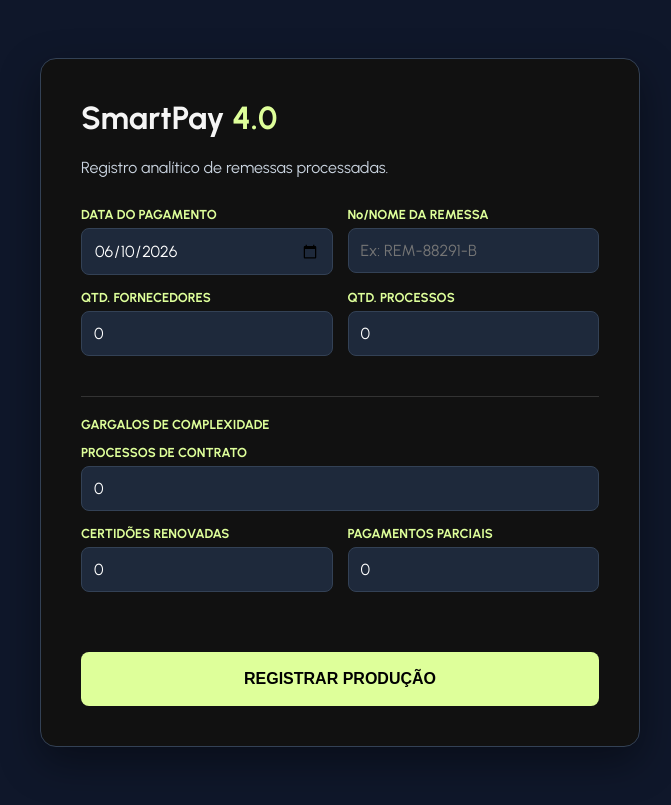
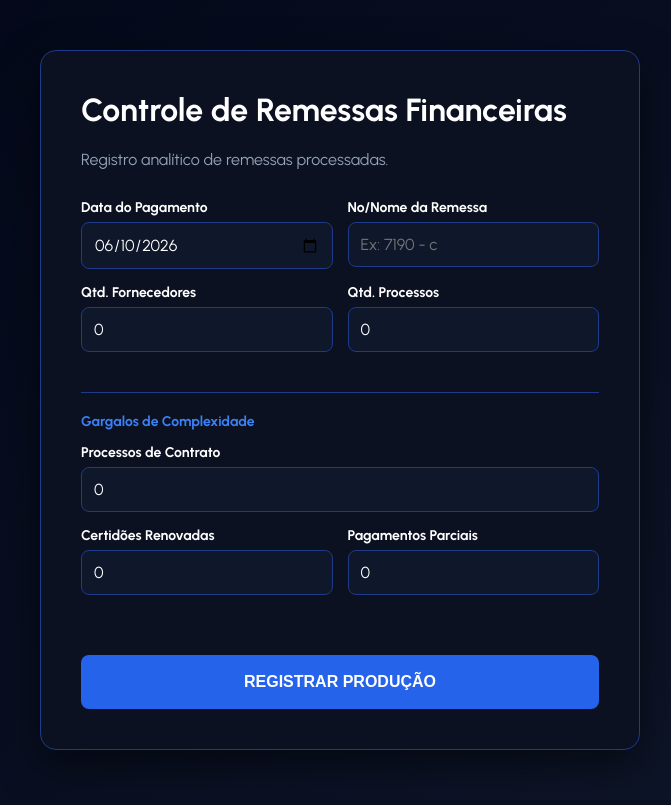
Before and after one commit to cassiojobs10-del/smartpay-sistema, a Flask app: page / in a window 1280 px wide. Shown: the whole page, without its empty margins (300-971 px from the left). After the commit the page ends 756 px from the top, so only its background shows below. Run offline with Flask 3, Linux system fonts and the light colour scheme.

Commit message:
Update index.html

```diff
--- a/templates/index.html
+++ b/templates/index.html
@@ -3,29 +3,88 @@
 <head>
     <meta charset="UTF-8">
     <meta name="viewport" content="width=device-width, initial-scale=1.0">
-    <title>SmartPay 4.0 - Lançamento</title>
+    <title>Controle de Remessas Financeiras</title>
     <link href="https://fonts.googleapis.com/css2?family=Urbanist:wght@400;500;700&display=swap" rel="stylesheet">
     <style>
         * { box-sizing: border-box; }
-        body { background-color: #0f172a; color: #fff; font-family: 'Urbanist', sans-serif; display: flex; justify-content: center; padding: 50px 20px; }
-        .form-box { background: #111; border: 1px solid #334155; border-radius: 16px; padding: 40px; width: 100%; max-width: 600px; box-shadow: 0 15px 40px rgba(0,0,0,0.4); }
-        h1 { margin-top: 0; color: #f5f5f5; font-size: 32px; }
-        h1 span { color: #deff9a; }
+        body {
+            /* Fundo azul marinho escuro com leve gradiente para preto */
+            background: linear-gradient(135deg, #020617 0%, #0f172a 100%);
+            color: #ffffff;
+            font-family: 'Urbanist', sans-serif;
+            display: flex;
+            justify-content: center;
+            padding: 50px 20px;
+            min-height: 100vh;
+            margin: 0;
+        }
+        .form-box {
+            background: #0b1121; /* Card um pouco mais escuro que o fundo */
+            border: 1px solid #1e3a8a; /* Borda sutil em azul */
+            border-radius: 16px;
+            padding: 40px;
+            width: 100%;
+            max-width: 600px;
+            box-shadow: 0 15px 40px rgba(0,0,0,0.5);
+        }
+        h1 {
+            margin-top: 0;
+            color: #ffffff;
+            font-size: 32px;
+        }
         .field-group { margin-bottom: 15px; }
-        label { display: block; color: #deff9a; font-size: 13px; font-weight: 700; margin-bottom: 6px; text-transform: uppercase; }
-        input { background: #1e293b; border: 1px solid #334155; border-radius: 8px; color: #fff; padding: 12px; width: 100%; font-family: 'Urbanist'; font-size: 16px; }
-        input:focus { border-color: #deff9a; outline: none; }
+        label {
+            display: block;
+            color: #ffffff; /* Textos brancos como solicitado */
+            font-size: 14px;
+            font-weight: 700;
+            margin-bottom: 6px;
+        }
+        input {
+            background: #0f172a;
+            border: 1px solid #1e3a8a;
+            border-radius: 8px;
+            color: #ffffff;
+            padding: 12px;
+            width: 100%;
+            font-family: 'Urbanist', sans-serif;
+            font-size: 16px;
+        }
+        input:focus {
+            border-color: #3b82f6; /* Azul mais claro ao clicar */
+            outline: none;
+            box-shadow: 0 0 0 2px rgba(59, 130, 246, 0.2);
+        }
         .row-grid { display: grid; grid-template-columns: 1fr 1fr; gap: 15px; }
-        .btn-submit { background: #deff9a; border: none; border-radius: 8px; color: #000; cursor: pointer; font-weight: 800; margin-top: 20px; padding: 18px; width: 100%; font-size: 16px; text-transform: uppercase; }
-        .btn-submit:hover { opacity: 0.9; }
-        .divider { border-top: 1px solid #333; margin: 25px 0; padding-top: 20px; }
+        .btn-submit {
+            background: #2563eb; /* Azul Royal */
+            border: none;
+            border-radius: 8px;
+            color: #ffffff;
+            cursor: pointer;
+            font-weight: 800;
+            margin-top: 20px;
+            padding: 18px;
+            width: 100%;
+            font-size: 16px;
+            text-transform: uppercase;
+            transition: background 0.2s;
+        }
+        .btn-submit:hover {
+            background: #1d4ed8; /* Azul um pouco mais escuro ao passar o mouse */
+        }
+        .divider {
+            border-top: 1px solid #1e3a8a;
+            margin: 25px 0;
+            padding-top: 20px;
+        }
     </style>
 </head>
 <body>
 
     <div class="form-box">
-        <h1>SmartPay <span>4.0</span></h1>
-        <p style="color: #cbd5e1; margin-bottom: 30px;">Registro analítico de remessas processadas.</p>
+        <h1>Controle de Remessas Financeiras</h1>
+        <p style="color: #94a3b8; margin-bottom: 30px;">Registro analítico de remessas processadas.</p>
 
         <div class="row-grid">
             <div class="field-group">
@@ -34,7 +93,7 @@
             </div>
             <div class="field-group">
                 <label>Nº/Nome da Remessa</label>
-                <input type="text" id="nome_remessa" placeholder="Ex: REM-88291-B" required>
+                <input type="text" id="nome_remessa" placeholder="Ex: 7190 - c" required>
             </div>
         </div>
 
@@ -50,7 +109,7 @@
         </div>
 
         <div class="divider">
-            <p style="color: #deff9a; font-weight: 700; margin-top: 0; text-transform: uppercase; font-size: 13px;">Gargalos de Complexidade</p>
+            <p style="color: #3b82f6; font-weight: 700; margin-top: 0; font-size: 14px;">Gargalos de Complexidade</p>
             <div class="field-group">
                 <label>Processos de Contrato</label>
                 <input type="number" id="qtd_contratos" value="0" min="0">
@@ -71,7 +130,6 @@
     </div>
 
     <script>
-        // Define a data de hoje como padrão ao abrir a tela
         document.getElementById('data_pagamento').valueAsDate = new Date();
 
         async function registrarLote() {
@@ -101,7 +159,6 @@
 
                 if (resposta.ok) {
                     alert(`Sucesso! A remessa gerou ${resultado.pontos} pontos de esforço analítico.`);
-                    // Limpa os campos numéricos para o próximo lançamento
                     document.querySelectorAll('input[type="number"]').forEach(input => input.value = "0");
                     document.getElementById('nome_remessa').value = "";
                 } else {
```
